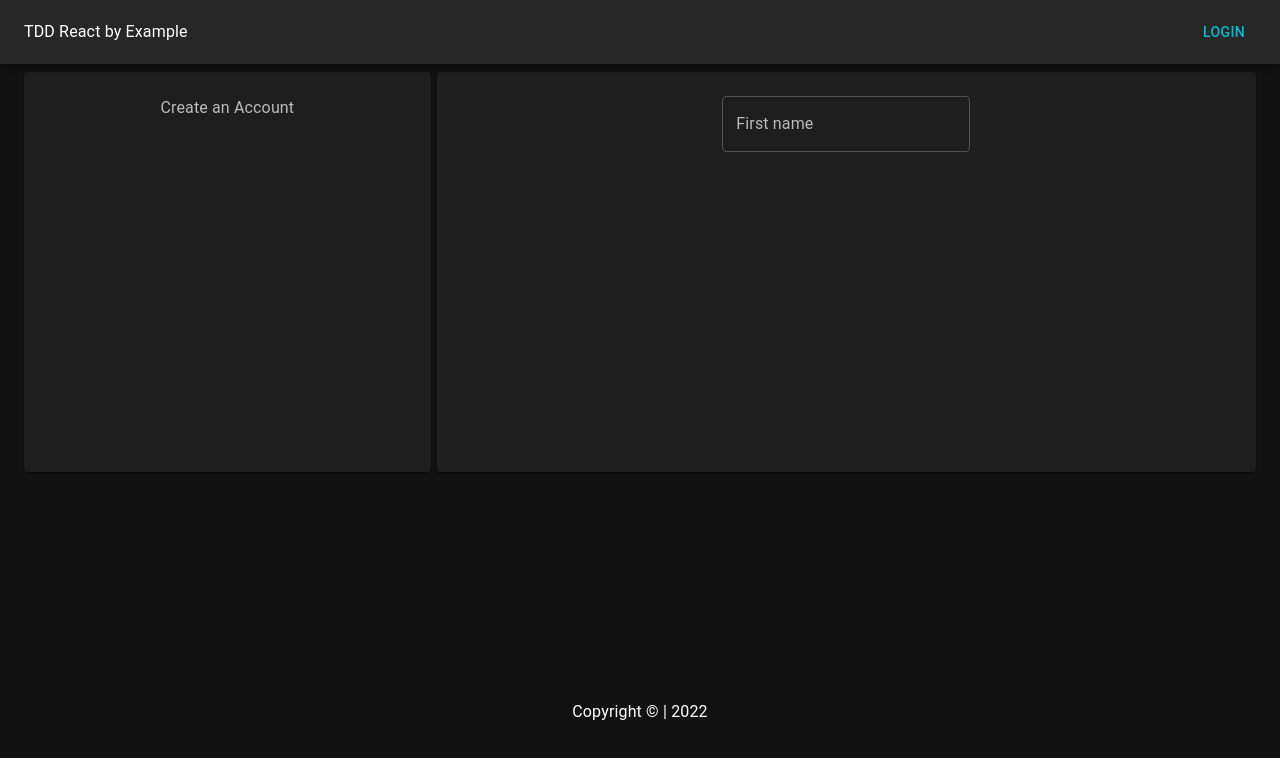
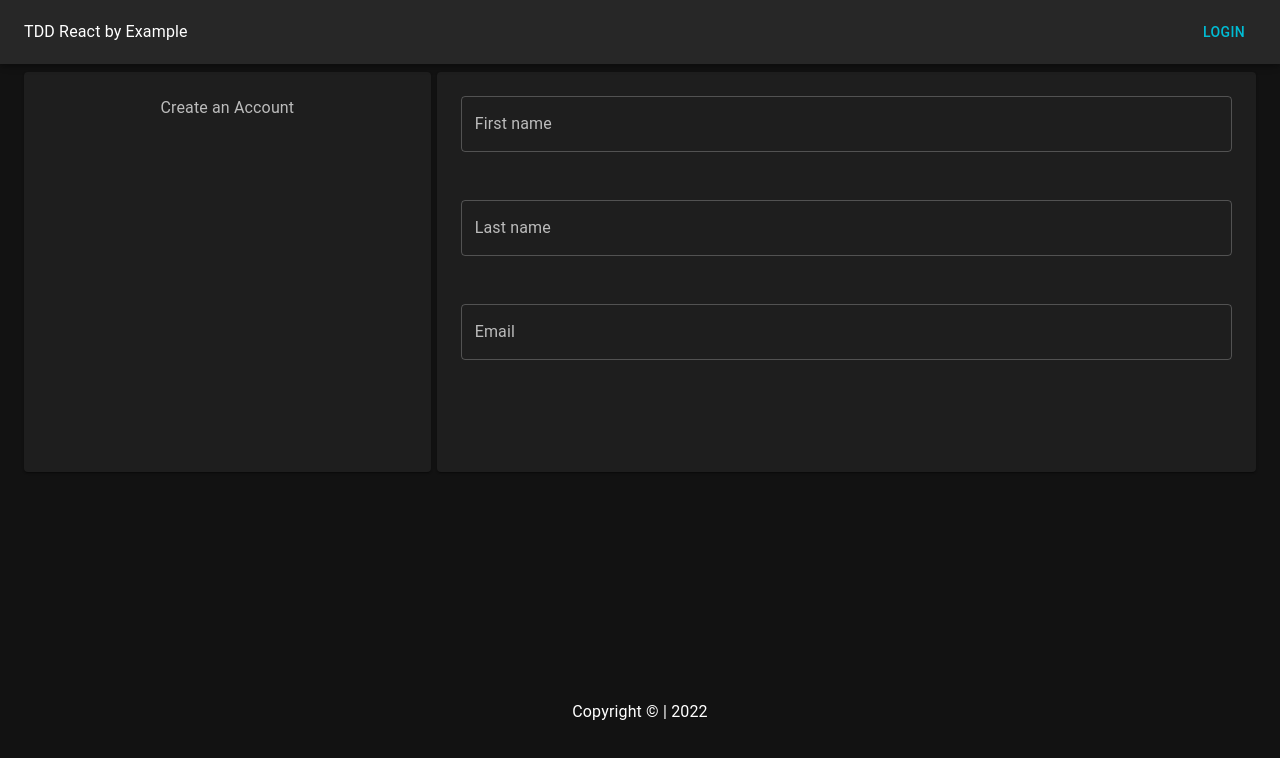
Before and after one commit to avillalain/tdd-workshop, a React (Create React App) app: page / in a window 1280 px wide. Shown: the top 758 px of the page. Built offline with nearby package versions, Linux system fonts and the light colour scheme.

Commit message:
add additional fields

```diff
--- a/src/SignUp/index.tsx
+++ b/src/SignUp/index.tsx
@@ -24,6 +24,12 @@ export const SignUp = () => {
                 <Grid item xs={12}>
                   <TextField label="First name" name="firstname" fullWidth/>
                 </Grid>
+                <Grid item xs={12}>
+                  <TextField label="Last name" name="lastname" fullWidth/>
+                </Grid>
+                <Grid item xs={12}>
+                  <TextField label="Email" name="email" fullWidth/>
+                </Grid>
               </Grid>
             </Grid>
           </Grid>
```
Also changed, not shown: 1 other file (tests, documents, lock files or other folders).
